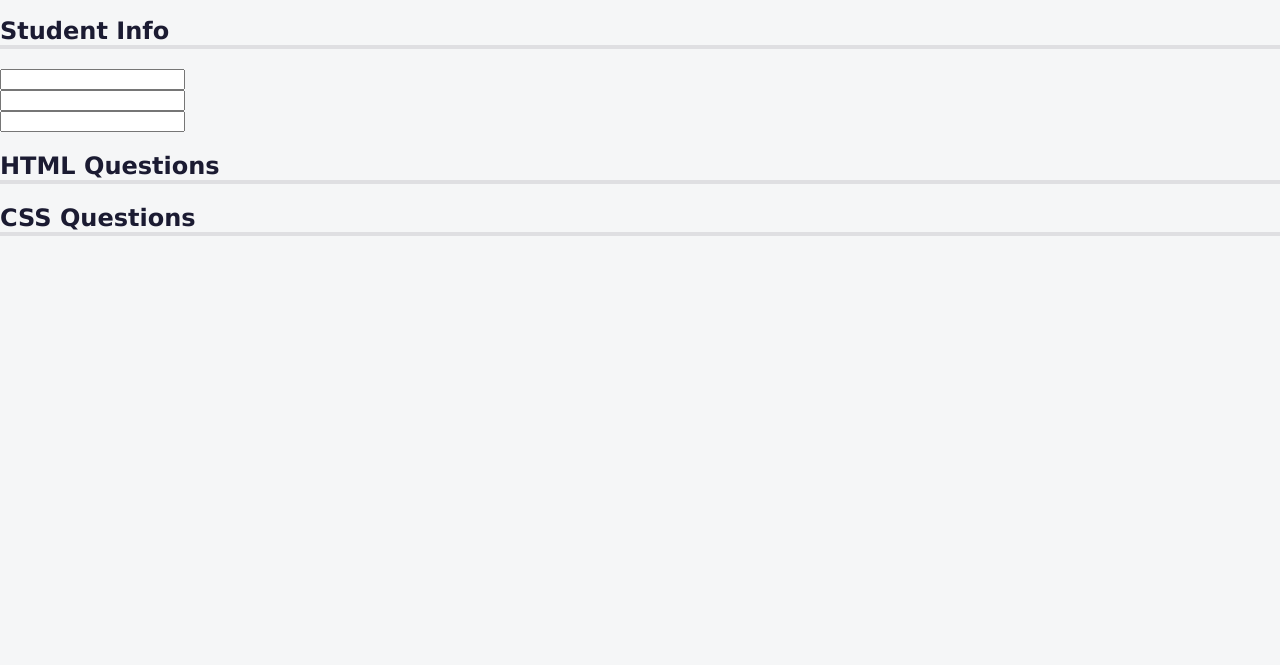
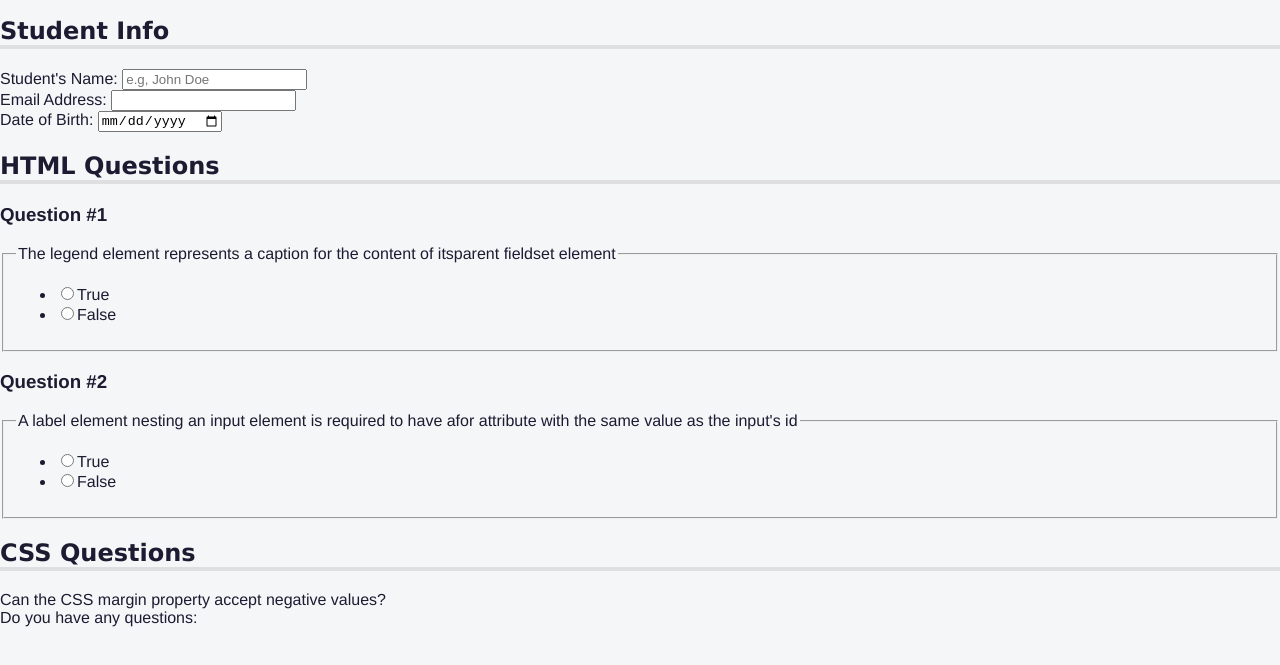
Before and after one commit to Mujtaba0536y/Web, a website: page quiz.html in a window 1280 px wide. Shown: the part 53-718 px from the top of the page. Drawn offline with Linux system fonts and the light colour scheme.

Commit message:
Quiz Page: QnA Sections, HTML section done &b CSS Section on going

```diff
--- a/css/quiz.css
+++ b/css/quiz.css
@@ -42,3 +42,19 @@ h1,h2{
 h2{
   border-bottom: 4px solid #dfdfe2;
 }
+
+h3::before{
+  content:"Question #";
+}
+
+.sr-only{
+  position: absolute;
+  width: 1px;
+  height: 1px;
+  padding: 0;
+  margin: -1px;
+  overflow: hidden;
+  clip: rect(0,0,0,0);
+  white-space: nowrap;
+  border: 0;
+}
--- a/quiz.html
+++ b/quiz.html
@@ -28,26 +28,84 @@
                 <h2 id="student-info">Student Info</h2>
 
                 <div class="info">
-                    <label for=""></label>
-                    <input type="text" name="" id="">
+                    <label for="student_name">Student's Name:</label>
+                    <input type="text" name="Student-Name" id="student_name" placeholder="e.g, John Doe">
                 </div>
+
                 <div class="info">
-                    <label for=""></label>
-                    <input type="text" name="" id="">
+                    <label for="email">Email Address:</label>
+                    <input type="email" name="Email" id="email">
                 </div>
+
                 <div class="info">
-                    <label for=""></label>
-                    <input type="text" name="" id="">
+                    <label for="date_of_birth">Date of Birth:</label>
+                    <input type="date" name="date_of_birth" id="date_of_birth">
                 </div>
+
             </section>
 
             <section role="region" aria-labelledby="html-questions">
                 <h2 id="html-questions">HTML Questions</h2>
+
+                <div class="question-block">
+                    <h3><span class="sr-only">Question</span>1</h3>
+                    <fieldset name="html-question-one" class="question">
+                        <legend>The legend element represents a caption for the content of itsparent fieldset element</legend>
+                        <ul class="answers-list">
+                            <li>
+                                <label for="q1-a1">
+                                    <input id="q1-a1" name="q1" value="True" type="radio">True
+                                </label>
+                            </li>
+                            <li>
+                                <label for="q1-a2">
+                                    <input id="q1-a2" name="q1" value="False" type="radio">False
+                                </label>
+                            </li>
+                        </ul>
+                    </fieldset>
+                </div>
+
+                <div class="question-block">
+                    <h3><span class="sr-only">Question</span>2</h3>
+                    <fieldset name="html-question-two" class="question">
+                        <legend>A label element nesting an input element is required to have afor attribute with the same value as the input's id</legend>
+                        <ul class="answers-list">
+                            <li>
+                                <label for="q2-a1">
+                                    <input id="q2-a1" name="q2" value="True" type="radio">True
+                                </label>
+                            </li>
+                            <li>
+                                <label for="q2-a2">
+                                    <input id="q2-a2" name="q2" value="False" type="radio">False
+                                </label>
+                            </li>
+                        </ul>
+                    </fieldset>
+                </div>
+
             </section>
 
             <section role="region" aria-labelledby="css-questions">
                 <h2 id="css-questions">CSS Questions</h2>
+                <div class="formrow">
+
+                    <div class="question-block">
+                        <label for="">Can the CSS margin property accept negative values?</label>
+                    </div>
+                    <div class="answer">
+
+                    </div>
+
+                    <div class="question-block">
+                        <label for="">Do you have any questions:</label>
+                    </div>
+                    <div class="answer"></div>
+
+                </div>
             </section>
+
         </form>
     </main>
 </body>
```
